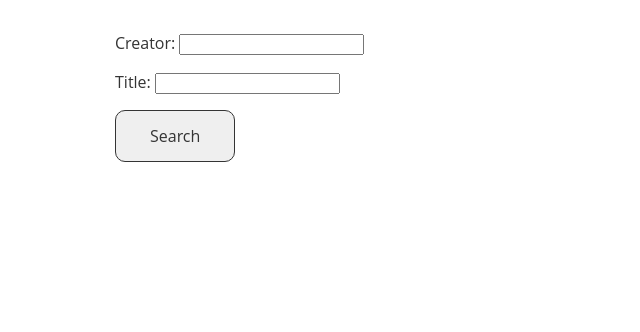
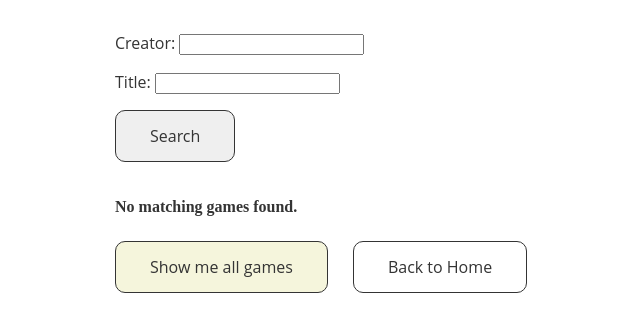
Before and after one commit to Jjutho/WebPythonDjangoProject, a Django app: page /games/search/ in a window 1280 px wide. Shown: the part 186-518 px from the top of the page, without its empty margins (5-645 px from the left). Run offline with Django 4.2, Linux system fonts and the light colour scheme; the visitor is signed in with stand-in values (Sample User, id 1).

Commit message:
fixed game search, setup user profile

```diff
--- a/Games/templates/game-detail.html
+++ b/Games/templates/game-detail.html
@@ -17,7 +17,7 @@
     <div class="game-detail-content">
         <div class="left-column">
             <h2>Game Information:</h2>
-            <img src="{{ that_one_game.cover_image.url }}">
+            <img width="300" src="{{ that_one_game.cover_image.url }}">
             <ul>
                 <li>Release date: {{ that_one_game.release_date }}</li>
                 <li>Game Creator: {{ that_one_game.creator }}</li>
@@ -27,7 +27,9 @@
             <h4>Description:</h4>
             <p class="game-detail-description">{{ that_one_game.description }}</p>
             <p class="game-detail-upload-date">Uploaded by: <i>{{ that_one_game.user }}</i> at <i>{{ that_one_game.upload_date }}</i></p>
-            <p class="button-delete-container"><a class="button primary button-delete" href="{% url 'game-delete' that_one_game.id %}">Delete Game</a></p>
+            <p class="button-delete-container">
+                <a class="button primary button-delete" href="{% url 'game-delete' that_one_game.id %}">Delete Game</a>
+            </p>
             <div class="button-container">
                 <a class="button secondary button-back" href="{% url 'game-list' %}">Back to all games</a>
                 <a class="button secondary button-back-list" href="{% url 'home' %}">Back to Home</a>
--- a/Games/templates/game-list.html
+++ b/Games/templates/game-list.html
@@ -32,6 +32,7 @@
     </div>
     <div class="button-container">
         <a class="button primary" href="{% url 'game-create' %}">Add a new game</a>
+        <a class="button secondary" href="{% url 'game-search' %}">Search games</a>
         <a class="button secondary" href="{% url 'home' %}">Back to Home</a>
     </div>
 {% endblock %}
@@ -39,7 +40,7 @@
 {% block not_logged_in_content %}
     <h2>You must be logged in to view games.</h2>
     <div class="button-container">
-        <a class="button primary" hhref="{% url 'login' %}">Login</a>
-        <a class="button secondary" hhref="{% url 'home' %}">Back to Home</a>
+        <a class="button primary" href="{% url 'login' %}">Login</a>
+        <a class="button secondary" href="{% url 'home' %}">Back to Home</a>
     </div>
 {% endblock %}
--- a/Games/templates/game-search.html
+++ b/Games/templates/game-search.html
@@ -25,13 +25,19 @@
     <br>
 
     {% if show_results %}
-        <b>Game was found:</b><br>
+        <b>Found games:</b><br>
         <ul>
         {% for game in game_found %}
             <a href="{% url 'game-detail' game.id %}"><b>{{ game.title }}</b></a><br>
-            {{ game.creator }} / {{ game.get_genre_display }} / {{ game.release_date }} pages<br>
+            <i>Game Creator: </i>{{ game.creator }} / {{ game.get_genre_display }} / <i>Released: </i>{{ game.release_date }}<br>
             <br>
         {% endfor %}
         </ul>
+    {% else %}
+        <b>No matching games found.</b><br>
     {% endif %}
+    <div class="button-container">
+        <a class="button primary" href="{% url 'game-list' %}">Show me all games</a>
+        <a class="button secondary" href="{% url 'home' %}">Back to Home</a>
+    </div>
 {% endblock %}
--- a/Games/views.py
+++ b/Games/views.py
@@ -94,12 +94,16 @@ def game_search(request):
 
         search_string_title = request.POST['title']
         if search_string_title:
-            books_found = game_found.filter(title__contains=search_string_title)
+            game_found = game_found.filter(title__contains=search_string_title)
 
+        if not game_found:
+            show_results = False
+        else:
+            show_results = True
         form_in_function_based_view = SearchForm()
         context = {'form': form_in_function_based_view,
                    'game_found': game_found,
-                   'show_results': True}
+                   'show_results': show_results}
         return render(request, 'game-search.html', context)
 
     else:
--- a/accounts/urls.py
+++ b/accounts/urls.py
@@ -3,5 +3,6 @@ from . import views
 
 urlpatterns = [
     path('signup/', views.SignupView.as_view(), name='signup'),
-    path('login/', views.LoginView.as_view(), name='login')
+    path('login/', views.LoginView.as_view(), name='login'),
+    path('profile/', views.account_profile, name='profile'),
 ]
--- a/accounts/views.py
+++ b/accounts/views.py
@@ -1,4 +1,6 @@
+from django.contrib.auth.decorators import login_required
 from django.http import HttpResponseRedirect
+from django.shortcuts import render
 from django.urls import reverse_lazy
 from django.views import generic
 from .forms import SignUpForm
@@ -20,3 +22,7 @@ class LoginView(LoginView):
         auth_login(self.request, form.get_user())
         form.get_user().execute_after_login()  # Custom code
         return HttpResponseRedirect(self.get_success_url())
+
+@login_required
+def account_profile(request):
+    return render(request, 'account-profile.html')
--- a/templates/home.html
+++ b/templates/home.html
@@ -16,7 +16,7 @@
             <div class="button-container">
                 <a class="button primary" href="{% url 'game-list' %}">Show me the games</a>
                 <a class="button secondary" href="{% url 'logout' %}">Logout</a>
-                <a class="button third" href="{% url 'game-search' %}">Search games</a>
+                <a class="button secondary" href="{% url 'game-search' %}">Search games</a>
             </div>
         {% endblock %}
     {% else %}
```
Also changed, not shown: accounts/templates/account-profile.html (added, +10 -0 lines).
